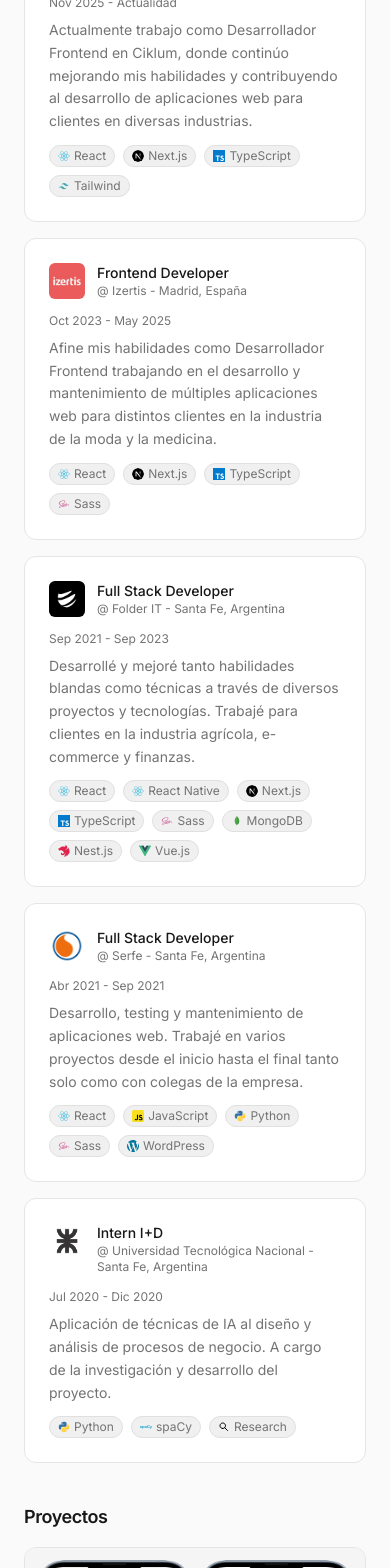
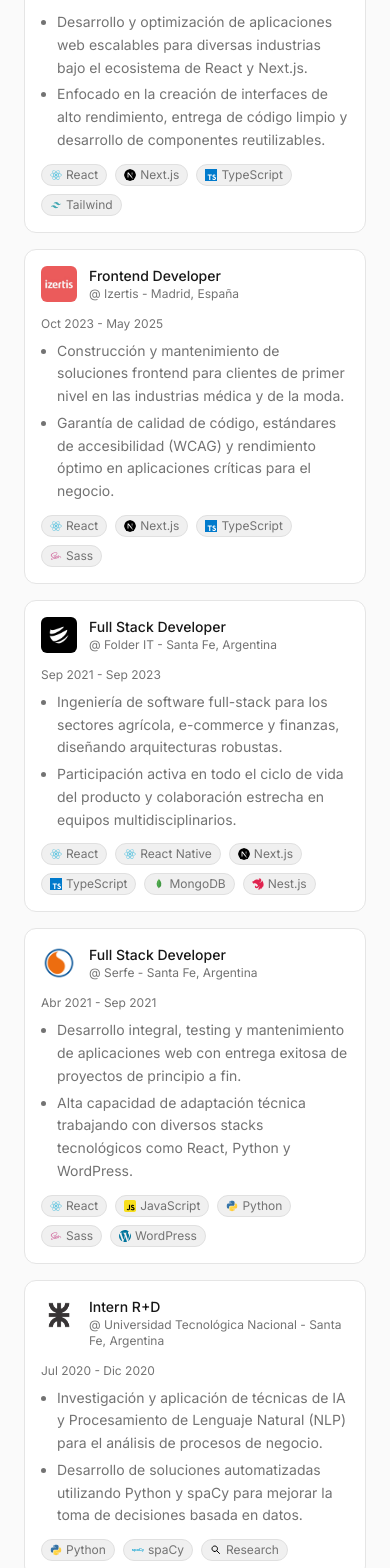
Before and after one commit to aleguiter09/portfolio, a Next.js app: page /es in a window 390 px wide. Shown: the part 432-2000 px from the top of the page. Built offline with nearby package versions, Linux system fonts and the light colour scheme.

Commit message:
Update descriptions

```diff
--- a/messages/en.json
+++ b/messages/en.json
@@ -20,27 +20,32 @@
     "ciklum": {
       "date": "Nov 2025 - Present",
       "country": "Madrid, Spain",
-      "description": "Currently working as a Frontend Engineer at Ciklum, where I continue to improve my skills and contribute to the development of web applications for clients in various industries."
+      "description": "Developed and optimized scalable web applications for various industries.p",
+      "description2": "Focused on building high-performance interfaces, clean code, and reusable components using the React/Next.js ecosystem."
     },
     "izertis": {
       "date": "Oct 2023 - May 2025",
       "country": "Madrid, Spain",
-      "description": "I've improved my skills as a Frontend Developer working on the development and maintenance of multiple web applications for different clients in the fashion and medical industries."
+      "description": "Built and maintained frontend solutions for top-tier clients in the healthcare and fashion industries.",
+      "description2": "Ensured high code quality, web accessibility, and optimal performance for business-critical applications."
     },
     "folder": {
       "date": "Sep 2021 - Sep 2023",
       "country": "Santa Fe, Argentina",
-      "description": "Developed and enhanced both soft and technical skills across diverse projects and technologies. Worked for clients in the agriculture industry, e-commerce and finances."
+      "description": "Engineered full-stack software solutions for the agriculture, e-commerce, and finance sectors.",
+      "description2": "Participated in the full product lifecycle, developing robust architectures and collaborating with cross-functional teams."
     },
     "serfe": {
       "date": "Apr 2021 - Sep 2021",
       "country": "Santa Fe, Argentina",
-      "description": "Development, testing and maintenance of web applications. Worked on several amount of projects from start to finish both alone and in with colleagues of the company."
+      "description": "End-to-end development, testing, and maintenance of web applications for international clients.",
+      "description2": "Successfully delivered multiple projects from scratch, demonstrating high adaptability across different technologies including React, Python, and WordPress."
     },
     "utn": {
       "date": "Jul 2020 - Dec 2020",
       "country": "Santa Fe, Argentina",
-      "description": "Application of AI techniques to the design and analysis of business processes. In charge of the investigation and development of the project."
+      "description": "Researched and implemented AI and Natural Language Processing (NLP) techniques for business process analysis.",
+      "description2": "Developed automated solutions using Python and spaCy to enhance data-driven decision-making within the research department."
     }
   },
   "Projects": {
@@ -48,7 +53,7 @@
     "code": "Code",
     "preview": "Preview",
     "savv": {
-      "description": "Savv it's a finance tracking application that allows users to record and categorize their income and expenses, and monitor account balances to facilitate money management and planning."
+      "description": "A comprehensive finance tracking application that allows users to record income, categorize expenses, and monitor account balances. Implemented secure authentication and real-time database management using Supabase to deliver a seamless money management experience."
     }
   },
   "Contact": {
--- a/messages/es.json
+++ b/messages/es.json
@@ -20,27 +20,32 @@
     "ciklum": {
       "date": "Nov 2025 - Actualidad",
       "country": "Madrid, España",
-      "description": "Actualmente trabajo como Desarrollador Frontend en Ciklum, donde continúo mejorando mis habilidades y contribuyendo al desarrollo de aplicaciones web para clientes en diversas industrias."
+      "description": "Desarrollo y optimización de aplicaciones web escalables para diversas industrias bajo el ecosistema de React y Next.js.",
+      "description2": "Enfocado en la creación de interfaces de alto rendimiento, entrega de código limpio y desarrollo de componentes reutilizables."
     },
     "izertis": {
       "date": "Oct 2023 - May 2025",
       "country": "Madrid, España",
-      "description": "Afine mis habilidades como Desarrollador Frontend trabajando en el desarrollo y mantenimiento de múltiples aplicaciones web para distintos clientes en la industria de la moda y la medicina."
+      "description": "Construcción y mantenimiento de soluciones frontend para clientes de primer nivel en las industrias médica y de la moda.",
+      "description2": "Garantía de calidad de código, estándares de accesibilidad (WCAG) y rendimiento óptimo en aplicaciones críticas para el negocio."
     },
     "folder": {
       "date": "Sep 2021 - Sep 2023",
       "country": "Santa Fe, Argentina",
-      "description": "Desarrollé y mejoré tanto habilidades blandas como técnicas a través de diversos proyectos y tecnologías. Trabajé para clientes en la industria agrícola, e-commerce y finanzas."
+      "description": "Ingeniería de software full-stack para los sectores agrícola, e-commerce y finanzas, diseñando arquitecturas robustas.",
+      "description2": "Participación activa en todo el ciclo de vida del producto y colaboración estrecha en equipos multidisciplinarios."
     },
     "serfe": {
       "date": "Abr 2021 - Sep 2021",
       "country": "Santa Fe, Argentina",
-      "description": "Desarrollo, testing y mantenimiento de aplicaciones web. Trabajé en varios proyectos desde el inicio hasta el final tanto solo como con colegas de la empresa."
+      "description": "Desarrollo integral, testing y mantenimiento de aplicaciones web con entrega exitosa de proyectos de principio a fin.",
+      "description2": "Alta capacidad de adaptación técnica trabajando con diversos stacks tecnológicos como React, Python y WordPress."
     },
     "utn": {
       "date": "Jul 2020 - Dic 2020",
       "country": "Santa Fe, Argentina",
-      "description": "Aplicación de técnicas de IA al diseño y análisis de procesos de negocio. A cargo de la investigación y desarrollo del proyecto."
+      "description": "Investigación y aplicación de técnicas de IA y Procesamiento de Lenguaje Natural (NLP) para el análisis de procesos de negocio.",
+      "description2": "Desarrollo de soluciones automatizadas utilizando Python y spaCy para mejorar la toma de decisiones basada en datos."
     }
   },
   "Projects": {
@@ -48,7 +53,7 @@
     "code": "Código",
     "preview": "Preview",
     "savv": {
-      "description": "Savv es una aplicación de seguimiento financiero que permite a los usuarios registrar y categorizar sus ingresos y gastos, y monitorear los saldos de las cuentas para facilitar la gestión y planificación del dinero."
+      "description": "Savv es una aplicación de seguimiento financiero que permite a los usuarios registrar y categorizar sus transacciones asi como monitorear los saldos de sus cuentas para facilitar la gestión y planificación de su dinero."
     }
   },
   "Contact": {
--- a/src/app/components/Experience/Experience.tsx
+++ b/src/app/components/Experience/Experience.tsx
@@ -16,7 +16,7 @@ export default function Experience() {
         {experiences.map((experience) => (
           <div
             key={experience.id}
-            className="border border-border rounded-xl p-6 bg-white dark:bg-surface"
+            className="border border-border rounded-xl p-4 md:p-6 bg-white dark:bg-surface"
           >
             <div className="flex flex-col gap-3">
               <div className="flex shrink-0 items-start gap-3">
@@ -39,9 +39,11 @@ export default function Experience() {
                 <p className="mt-0.5 text-xs text-muted">
                   {t(experience.date)}
                 </p>
-                <p className="mt-2 text-sm leading-relaxed text-muted">
-                  {t(experience.description)}
-                </p>
+                <ul className="mt-2 text-sm flex flex-col gap-1 leading-relaxed text-muted list-disc pl-4">
+                  {experience.description.map((desc) => (
+                    <li key={desc}> {t(desc)} </li>
+                  ))}
+                </ul>
                 <div className="mt-3 flex flex-wrap gap-2">
                   {experience.stack.map((tech) => (
                     <Tag key={tech} tag_key={tech} />
--- a/src/app/components/Tag/Tag.tsx
+++ b/src/app/components/Tag/Tag.tsx
@@ -6,7 +6,6 @@ import ts from "@/assets/icons/ts.svg";
 import sass from "@/assets/icons/sass.svg";
 import mongo from "@/assets/icons/mongo.svg";
 import nest from "@/assets/icons/nest.svg";
-import vue from "@/assets/icons/vue.svg";
 import js from "@/assets/icons/js.svg";
 import python from "@/assets/icons/python.svg";
 import wordpress from "@/assets/icons/wordpress.svg";
@@ -23,7 +22,6 @@ const TAG: Record<string, { name: string; icon: { src: string } }> = {
   sass: { name: "Sass", icon: sass },
   mongo: { name: "MongoDB", icon: mongo },
   nest: { name: "Nest.js", icon: nest },
-  vue: { name: "Vue.js", icon: vue },
   js: { name: "JavaScript", icon: js },
   python: { name: "Python", icon: python },
   wordpress: { name: "WordPress", icon: wordpress },
--- a/src/constants/experience.ts
+++ b/src/constants/experience.ts
@@ -7,7 +7,7 @@ export const experiences = [
     company: "Ciklum",
     date: "ciklum.date",
     country: "ciklum.country",
-    description: "ciklum.description",
+    description: ["ciklum.description", "ciklum.description2"],
     stack: ["react", "next", "ts", "tailwind"],
   },
   {
@@ -18,7 +18,7 @@ export const experiences = [
     company: "Izertis",
     date: "izertis.date",
     country: "izertis.country",
-    description: "izertis.description",
+    description: ["izertis.description", "izertis.description2"],
     stack: ["react", "next", "ts", "sass"],
   },
   {
@@ -29,17 +29,8 @@ export const experiences = [
     company: "Folder IT",
     date: "folder.date",
     country: "folder.country",
-    description: "folder.description",
-    stack: [
-      "react",
-      "react-native",
-      "next",
-      "ts",
-      "sass",
-      "mongo",
-      "nest",
-      "vue",
-    ],
+    description: ["folder.description", "folder.description2"],
+    stack: ["react", "react-native", "next", "ts", "mongo", "nest"],
   },
   {
     id: 3,
@@ -49,18 +40,18 @@ export const experiences = [
     company: "Serfe",
     date: "serfe.date",
     country: "serfe.country",
-    description: "serfe.description",
+    description: ["serfe.description", "serfe.description2"],
     stack: ["react", "js", "python", "sass", "wordpress"],
   },
   {
     id: 4,
     src: "/images/utn.png",
     alt: "utn-logo",
-    position: "Intern I+D",
+    position: "Intern R+D",
     company: "Universidad Tecnológica Nacional",
     date: "utn.date",
     country: "utn.country",
-    description: "utn.description",
+    description: ["utn.description", "utn.description2"],
     stack: ["python", "spacy", "research"],
   },
 ];
```
Also changed, not shown: src/assets/icons/vue.svg (deleted).
